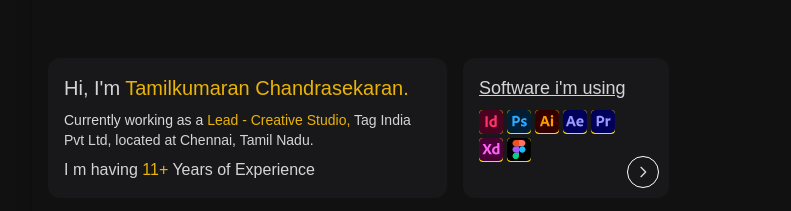
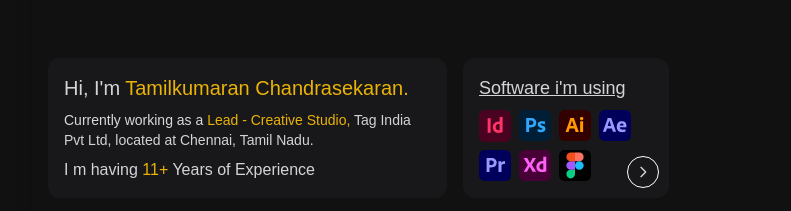
Before and after one commit to TAMILKUMARANC/tk-visuals, a plain HTML site: page index.html in a window 1280 px wide. Shown: the part 120-331 px from the top of the page, 0-791 px from the left. Drawn offline with nearby package versions, Linux system fonts and the light colour scheme; grey boxes are pictures that could not be loaded.

Commit message:
Update index.html

```diff
--- a/index.html
+++ b/index.html
@@ -33,8 +33,7 @@
     .arrow-circle:hover { background-color:#4A4A4A; }
     .arrow-circle svg { width:16px; height:16px; }
 
-    .software-icon-box { background-color: var(--accent-yellow); color: var(--text-color); font-size: .875rem; font-weight:500; display:flex; justify-content:left; align-items:left; border-radius:4px; width:24px; height:24px; }
-    .software-icon-box img { width:24px; height:24px; object-fit:contain; }
+    .software-icon-box img { width:32px; height:32px; object-fit:contain; }
     .software-icon-box2 { background-color: var(--dark-bg); color: var(--text-color); font-size:.875rem; font-weight:500; display:flex; border-radius:8px; }
     .software-icon-box2 img { width:57px; height:57px; object-fit:contain; }
 
@@ -161,7 +160,7 @@
               <p class="text-lg underline mb-2 text-zinc-300 text-left">Software i'm using</p>
 
               <!-- ICONS WRAPPER (NOT RELATIVE) -->
-              <div class="software-icons flex flex-wrap gap-1 pr-5">
+              <div class="software-icons flex flex-wrap gap-2 pr-5">
                   <div class="software-icon-box"><img src="images/indesign.svg" alt="InDesign"/></div>
                   <div class="software-icon-box"><img src="images/photoshop.svg" alt="Photoshop"/></div>
                   <div class="software-icon-box"><img src="images/illustrator.svg" alt="Illustrator"/></div>
@@ -183,7 +182,7 @@
           </div>
 
 
-        <div class="left-column-section w-full h-auto max-h-[200px] order-2 flex flex-wrap gap-4">
+        <div class="left-column-section w-full h-auto max-h-[200px] order-3 flex flex-wrap gap-4">
             <div class="w-full md:w-[30%] max-h-[200px] bg-zinc-900 rounded-xl overflow-hidden mobile-order-3">
                 <img src="images/profile200.png" alt="Profile Image" class="w-full h-full object-cover object-top"/>
             </div>
```
